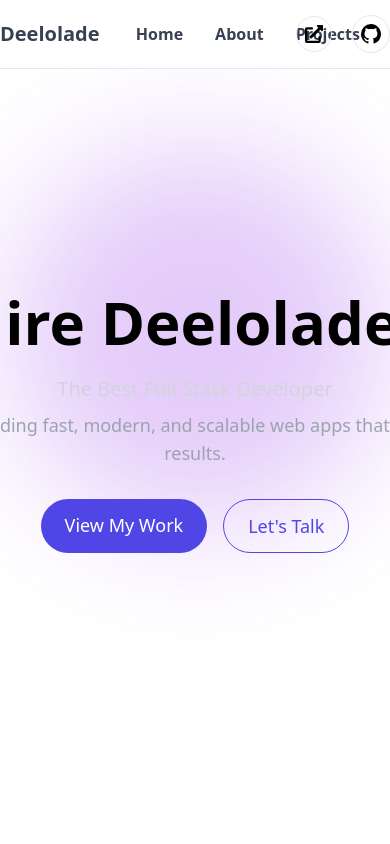
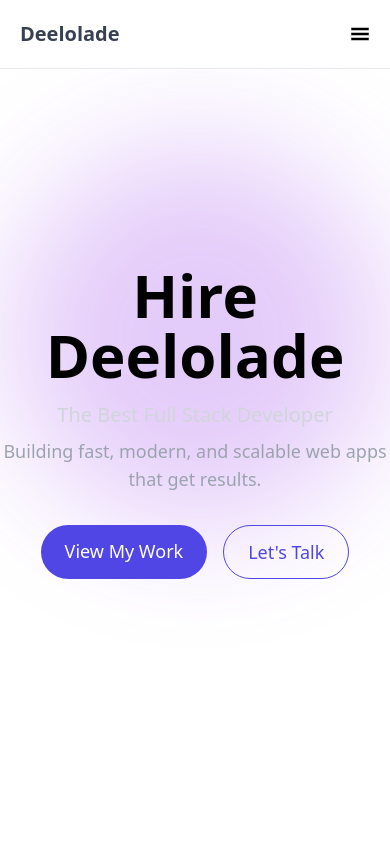
Before and after one commit to Deelolade/portfolio_two, a React (Vite) app: page / in a window 390 px wide. Shown: the top 844 px of the page. Built offline with nearby package versions, Linux system fonts and the light colour scheme.

Commit message:
starting navbar section

```diff
--- a/src/components/HeroSection.jsx
+++ b/src/components/HeroSection.jsx
@@ -1,29 +1,30 @@
 import React, { useEffect, useRef } from 'react'
 import gsap from 'gsap';
+import resume from "../../public/Deelolade.pdf"
 
 const HeroSection = () => {
   const textRef = useRef(null);
   const ctaRef = useRef(null);
-  useEffect(() => {
-    const words = textRef.current.textContent.split(" ");
-    textRef.current.innerHTML = words
-      .map(word => `<span class="inline-block overflow-hidden"><span class="inline-block translate-y-full">${word}&nbsp;</span></span>`)
-      .join("");
+  // useEffect(() => {
+  //   const words = textRef.current.textContent.split(" ");
+  //   textRef.current.innerHTML = words
+  //     .map(word => `<span class="inline-block overflow-hidden"><span class="inline-block translate-y-full">${word}&nbsp;</span></span>`)
+  //     .join("");
 
-    gsap.to(".translate-y-full", {
-      y: 0,
-      opacity: 1,
-      duration: .5,
-      stagger: 0.1,
-      ease: "expo.out",
-    });
-    // Animate CTA buttons
-    gsap.fromTo(
-      ctaRef.current,
-      { opacity: 0, y: 20 },
-      { opacity: 1, y: 0, duration: .5, delay: 1, ease: "power2.out" }
-      );
-    }, []);
+  //   // gsap.to(".translate-y-full", {
+  //   //   y: 0,
+  //   //   opacity: 1,
+  //   //   duration: .5,
+  //   //   stagger: 0.1,
+  //   //   ease: "expo.out",
+  //   // });
+  //   // Animate CTA buttons
+  //   gsap.fromTo(
+  //     ctaRef.current,
+  //     { opacity: 0, y: 20 },
+  //     { opacity: 1, y: 0, duration: .5, delay: 1, ease: "power2.out" }
+  //     );
+  //   }, []);
 
 
 
@@ -52,9 +53,10 @@ const HeroSection = () => {
         </p>
 
         {/* CTA Buttons */}
+
         <div ref={ctaRef} className="mt-8 flex flex-wrap gap-4 justify-center">
           <a
-            href="#projects"
+            href={resume}
             className="bg-indigo-600 text-white px-6 py-3 rounded-full text-lg font-medium hover:bg-indigo-700 transition"
           >
             View My Work
--- a/src/components/Navbar.jsx
+++ b/src/components/Navbar.jsx
@@ -1,33 +1,112 @@
-import React from 'react'
+import { useState, useEffect, useRef } from "react";
 import { FaExternalLinkAlt } from "react-icons/fa";
 import { VscGithubInverted } from "react-icons/vsc";
-import { Link } from 'react-router-dom'
+import { Link } from "react-router-dom";
+import resume from "../../public/Deelolade.pdf";
+import { GiHamburgerMenu } from "react-icons/gi";
+import gsap from "gsap";
+
 
 const Navbar = () => {
+    const [showDropDown, setShowDropDown] = useState(false);
+    const headingsRef = useRef(null);
+  const buttonsRef = useRef([]);
+  useEffect(() => {
+    if (showDropDown) {
+      gsap.from(headingsRef.current, {
+        opacity: 0,
+        y: 30,
+        duration: 0.6,
+        stagger: 0.2,
+        ease: "power3.out",
+      });
+
+      gsap.from(buttonsRef.current, {
+        opacity: 0,
+        y: 20,
+        duration: 0.5,
+        delay: 0.8,
+        stagger: 0.2,
+        ease: "power3.out",
+      });
+    }
+  }, [showDropDown]);
     return (
-        <div className='w-full bg-white border-b border-gray-200 fixed z-50'>
-            <nav className='flex justify-between items-center h-[8vh] max-w-6xl w-[100vw] mx-auto    '>
+        <div className="w-full bg-white border-b border-gray-200 fixed z-50">
+            <nav className="flex justify-between items-center h-[8vh] max-w-6xl w-[100vw] mx-auto px-5 md:px-0   ">
                 <div className="logo font-semibold text-xl text-gray-700 hover:text-black cursor-pointer">
                     Deelolade
                 </div>
 
-                <ul className="nav-links w-[40%] flex justify-between items-center text-[16px]">
-                    <Link className='font-semibold rounded-lg text-gray-700 hover:text-black px-4 py-2 hover:bg-gray-100 '>Home</Link>
-                    <Link className='font-semibold rounded-lg text-gray-700 hover:text-black px-4 py-2 hover:bg-gray-100'>About</Link>
-                    <Link className='font-semibold rounded-lg text-gray-700 hover:text-black px-4 py-2 hover:bg-gray-100'>Projects</Link>
-                    <Link className='font-semibold rounded-lg text-gray-700 hover:text-black px-4 py-2 hover:bg-gray-100'>Contact</Link>
+                <ul className="nav-links w-[40%] md:flex justify-between items-center text-[16px] hidden ">
+                    <Link className="font-semibold rounded-lg text-gray-700 hover:text-black px-4 py-2 hover:bg-gray-100 " ref={headingsRef}>
+                        Home
+                    </Link>
+                    <Link className="font-semibold rounded-lg text-gray-700 hover:text-black px-4 py-2 hover:bg-gray-100">
+                        About
+                    </Link>
+                    <Link className="font-semibold rounded-lg text-gray-700 hover:text-black px-4 py-2 hover:bg-gray-100">
+                        Projects
+                    </Link>
+                    <Link className="font-semibold rounded-lg text-gray-700 hover:text-black px-4 py-2 hover:bg-gray-100">
+                        Contact
+                    </Link>
                 </ul>
-                <div className="toggle-resume flex space-x-5 items-center">
-                    <button className='p-2 border border-gray-200 rounded-full'>
-                        < FaExternalLinkAlt className=' text-lg ' />
-                    </button>
-                    <button className='p-2 border border-gray-200 rounded-full'>
-                        < VscGithubInverted className=' text-xl ' />
+                <div className="toggle-resume hidden md:flex space-x-5 items-center">
+                    <div className="relative group  p-2 border border-gray-200 rounded-full">
+                        <a href={resume} className="" target="_blank">
+                            <FaExternalLinkAlt className=" text-lg " />
+                        </a>
+                        <div className="absolute left-1/2 -translate-x-1/2 mt-4 w-max bg-gray-800 text-white text-sm px-3 py-1 rounded opacity-0 group-hover:opacity-100 transition-opacity duration-300 z-10">
+                            View My Resume
+                        </div>
+                    </div>
+                    <div className="relative group  p-2 border border-gray-200 rounded-full">
+                        <a
+                            href="https://github.com/Deelolade/"
+                            className=""
+                            target="_blank"
+                        >
+                            <VscGithubInverted className=" text-xl " />
+                        </a>
+                        <div className="absolute left-1/2 -translate-x-1/2 mt-4 w-max bg-gray-800 text-white text-sm px-3 py-1 rounded opacity-0 group-hover:opacity-100 transition-opacity duration-300 z-10">
+                            GitHub
+                        </div>
+                    </div>
+                </div>
+                <div className="flex md:hidden">
+                    <button onClick={() => setShowDropDown(!showDropDown)}>
+                        <GiHamburgerMenu className="text-xl" />
                     </button>
                 </div>
+                {showDropDown && (
+                    <div className="dropdown-menu flex flex-col  justify-start fixed top-[8vh] right-0 bg-gray-100 w-[100vw] h-[92vh]  backdrop-blur-3xl transition-transform ">
+                        <div className="mt-8 flex  flex-col justify-between items-center text-center h-[50%] ">
+                            <h1 className="text-5xl font-bold text-gray-700 ">Home</h1>
+                            <h1 className="text-5xl font-bold text-gray-700">About Me </h1>
+                            <h1 className="text-5xl font-bold text-gray-700">Projects</h1>
+                            <h1 className="text-5xl font-bold text-gray-700">Contact</h1>
+                        </div>
+                        <div className="mt-8 flex flex-wrap gap-4 justify-center">
+                            <a
+                                href="https://github.com/Deelolade/"
+                                className="border border-indigo-600 text-indigo-600 px-6 py-3 rounded-full text-lg font-medium hover:bg-indigo-600 hover:text-white transition"
+                                target="_blank"
+                            >
+                                My GitHub
+                            </a>
+                            <a
+                                href="mailto:your@email.com"
+                                className="border border-indigo-600 text-indigo-600 px-6 py-3 rounded-full text-lg font-medium hover:bg-indigo-600 hover:text-white transition"
+                            >
+                                View Resume
+                            </a>
+                        </div>
+                    </div>
+                )}
             </nav>
         </div>
-    )
-}
+    );
+};
 
-export default Navbar
+export default Navbar;
```
Also changed, not shown: 1 other file (tests, documents, lock files or other folders).
